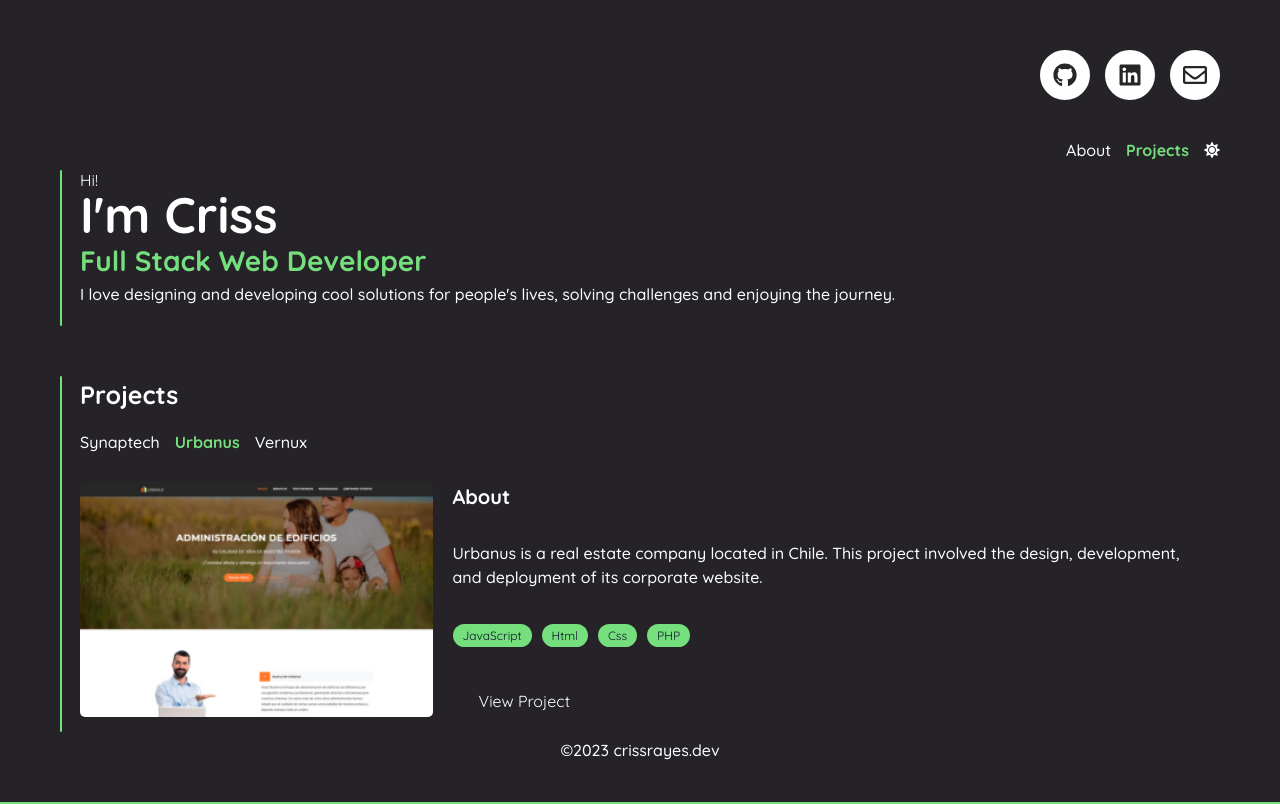
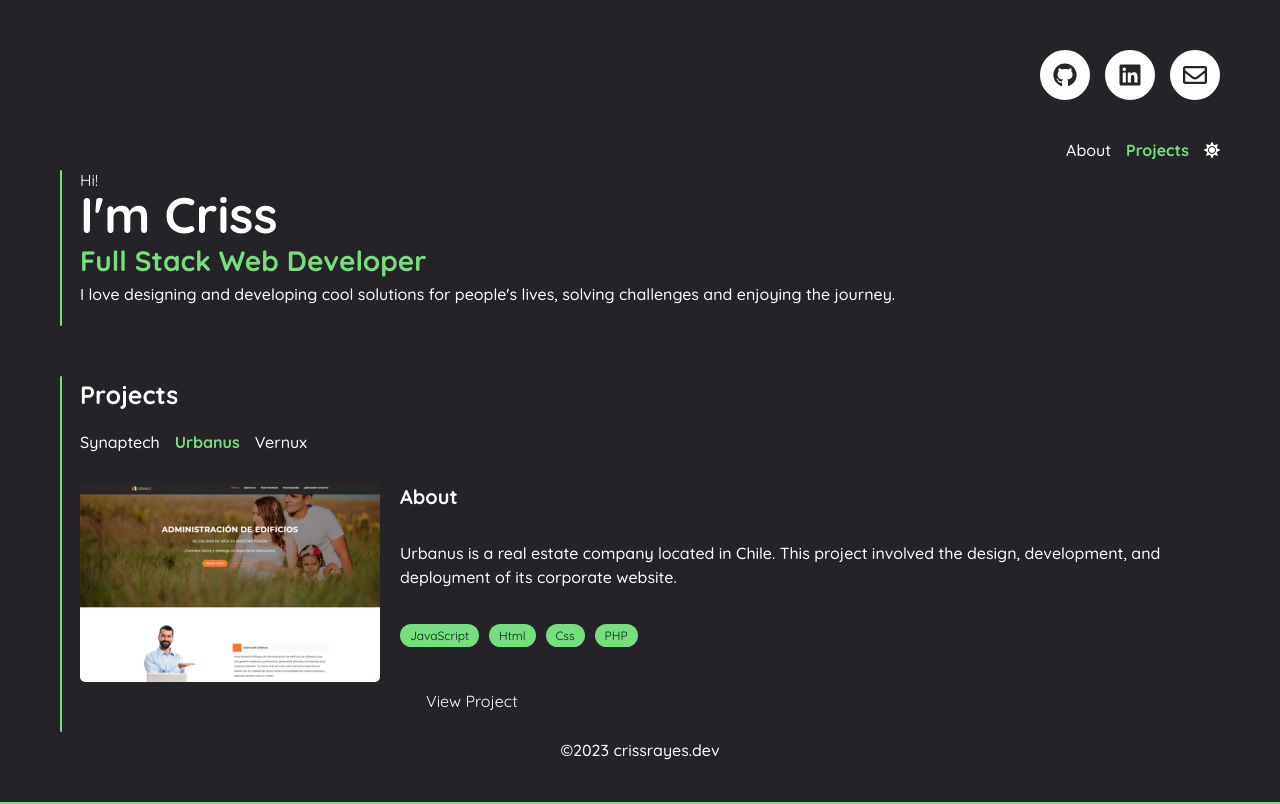
Before and after one commit to CrissRayes/portfolio2023, a React (Vite) app: page /projects/urbanus in a window 1280 px wide. Built offline with nearby package versions, Linux system fonts and the light colour scheme; some icons are missing.

Commit message:
Fix image layout in project detail

```diff
--- a/src/components/Synaptech.jsx
+++ b/src/components/Synaptech.jsx
@@ -3,6 +3,7 @@ import { NavLink } from 'react-router-dom';
 export const Synaptech = () => {
   return (
     <div className='project-detail'>
+      <div>
         <img
           className='project-img'
           src='/img/synaptech-web.png'
@@ -11,6 +12,7 @@ export const Synaptech = () => {
             window.open('https://www.synaptech.cl', '_blank');
           }}
         />
+      </div>
       <div className='project-detail-container'>
         <h3>About</h3>
         <p>
--- a/src/components/Urbanus.jsx
+++ b/src/components/Urbanus.jsx
@@ -4,6 +4,7 @@ import { NavLink } from 'react-router-dom';
 export const Urbanus = () => {
   return (
     <div className='project-detail'>
+      <div>
         <img
           className='project-img'
           src='/img/urbanus-web.png'
@@ -12,6 +13,7 @@ export const Urbanus = () => {
             window.open('https://crissrayes.github.io/webUrbanus', '_blank');
           }}
         />
+      </div>
       <div className='project-detail-container'>
         <h3>About</h3>
         <p>
--- a/src/components/Vernux.jsx
+++ b/src/components/Vernux.jsx
@@ -4,6 +4,7 @@ import { NavLink } from 'react-router-dom';
 export const Vernux = () => {
   return (
     <div className='project-detail'>
+      <div>
         <img
           className='project-img'
           src='/img/vernux-web.png'
@@ -12,6 +13,7 @@ export const Vernux = () => {
             window.open('https://crissrayes.github.io/vernux', '_blank');
           }}
         />
+      </div>
       <div className='project-detail-container'>
         <h3>About</h3>
         <p>
--- a/src/styles/main.scss
+++ b/src/styles/main.scss
@@ -384,17 +384,10 @@ ul {
     margin-top: 2rem;
     height: auto;
     overflow: hidden;
-
-    // &__about {
     display: flex;
     gap: 20px;
     @media (max-width: 425px) {
       flex-wrap: wrap;
-    }
-    // }
-
-    & img {
-      margin-bottom: 1.5rem;
     }
 
     @include scroll-bar;
```
Lines whose indentation alone changed are shown as unchanged.
